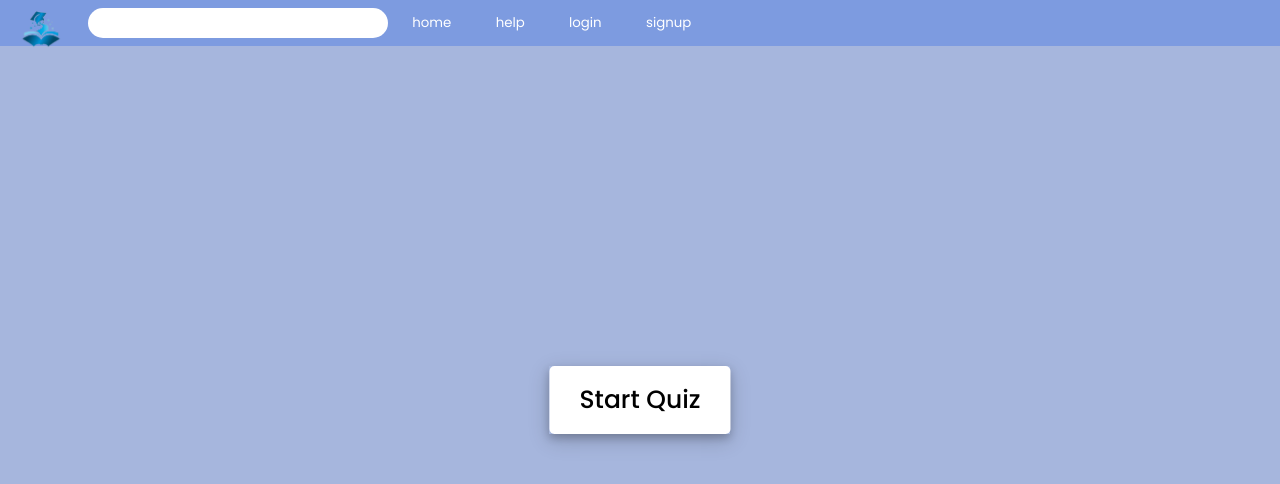
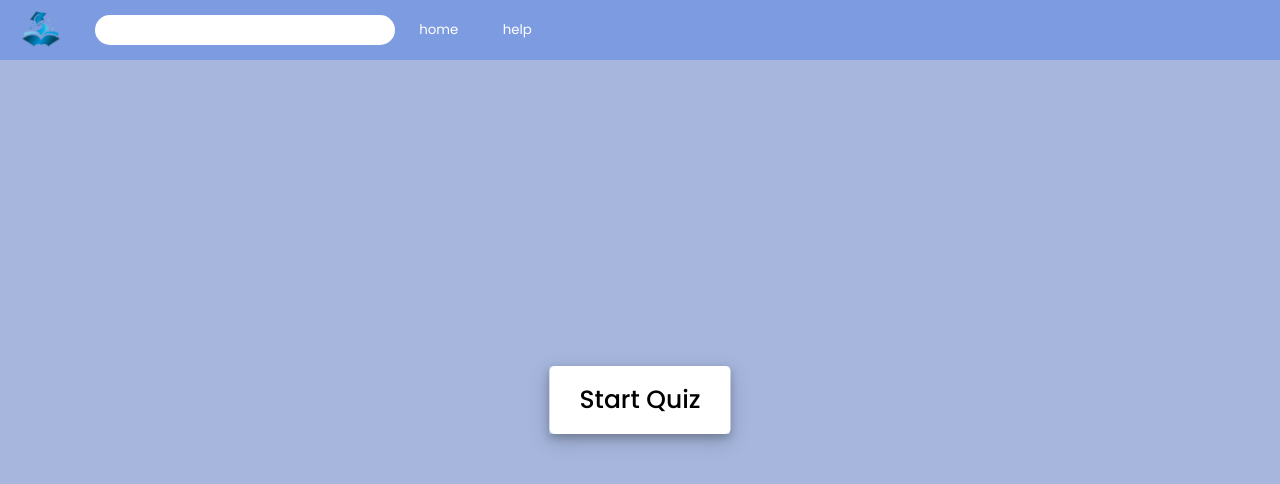
Before and after one commit to phytwist/phytwist.github.io, a plain HTML site: page easy.html in a window 1280 px wide. Drawn offline with Linux system fonts and the light colour scheme.

Commit message:
added button, removed login sign up

```diff
--- a/easy.html
+++ b/easy.html
@@ -12,15 +12,13 @@
 </head>
 <body>
 
-    <div class="navheader">
+    <div class="navheader" style="padding: 15px;">
         <img src="phytwist.png" class="logoo">
         <input type="text" class="search">
         <a href="index.html" class="nav">home</a>
         <a href="help.html" class="nav">help</a>
-        <a href="#" class="nav">login</a>
-        <a href="#" class="nav">signup</a>
+   </div>
 
-   </div>
 
 
     <div class="start_btn"><button>Start Quiz</button></div>
```
Also changed, not shown: Capacitance & Circuit Analysis.html (+1 -2 lines), Kinetics & Electrochemistry.html (+1 -2 lines), Ohm's Law & Circuit Components.html (+1 -2 lines), formula.html (+1 -2 lines), hard.html (+1 -4 lines), help.html (+1 -2 lines), index.html (+1 -2 lines), medium.html (+2 -4 lines).
